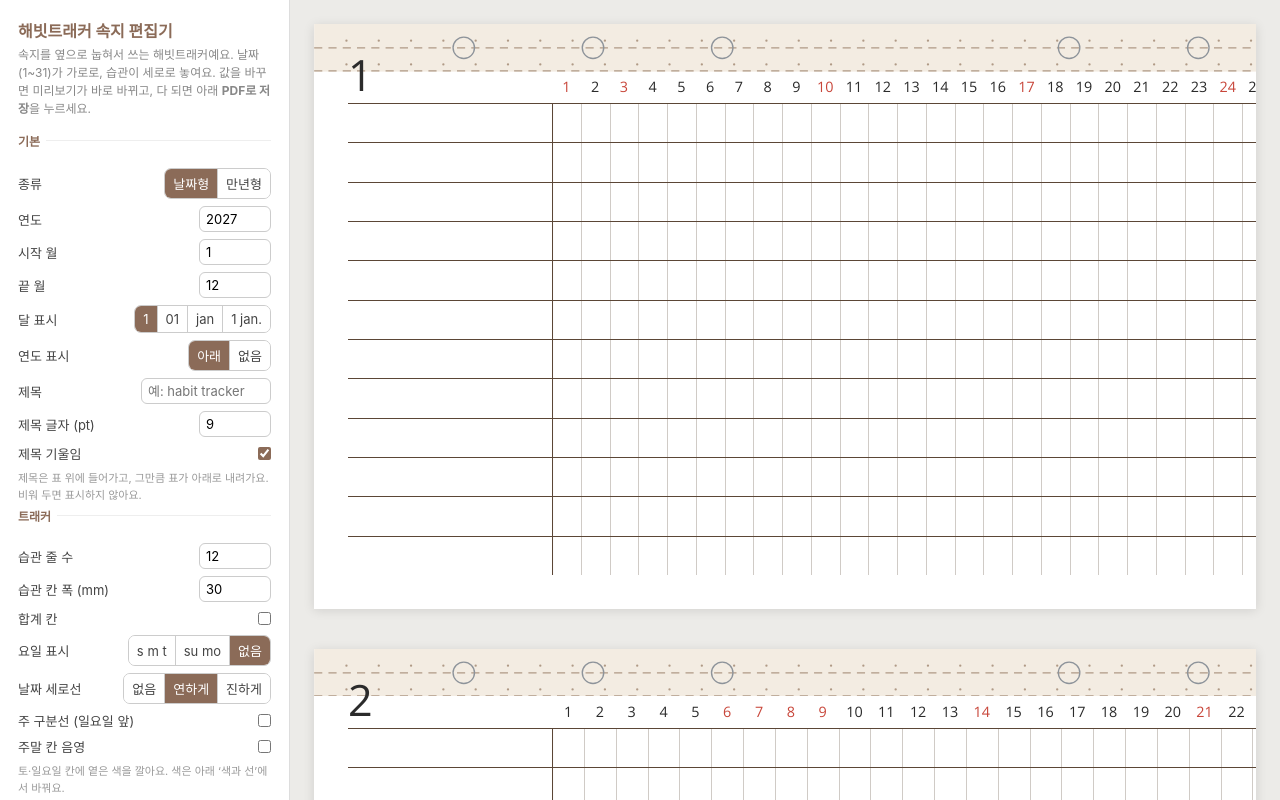
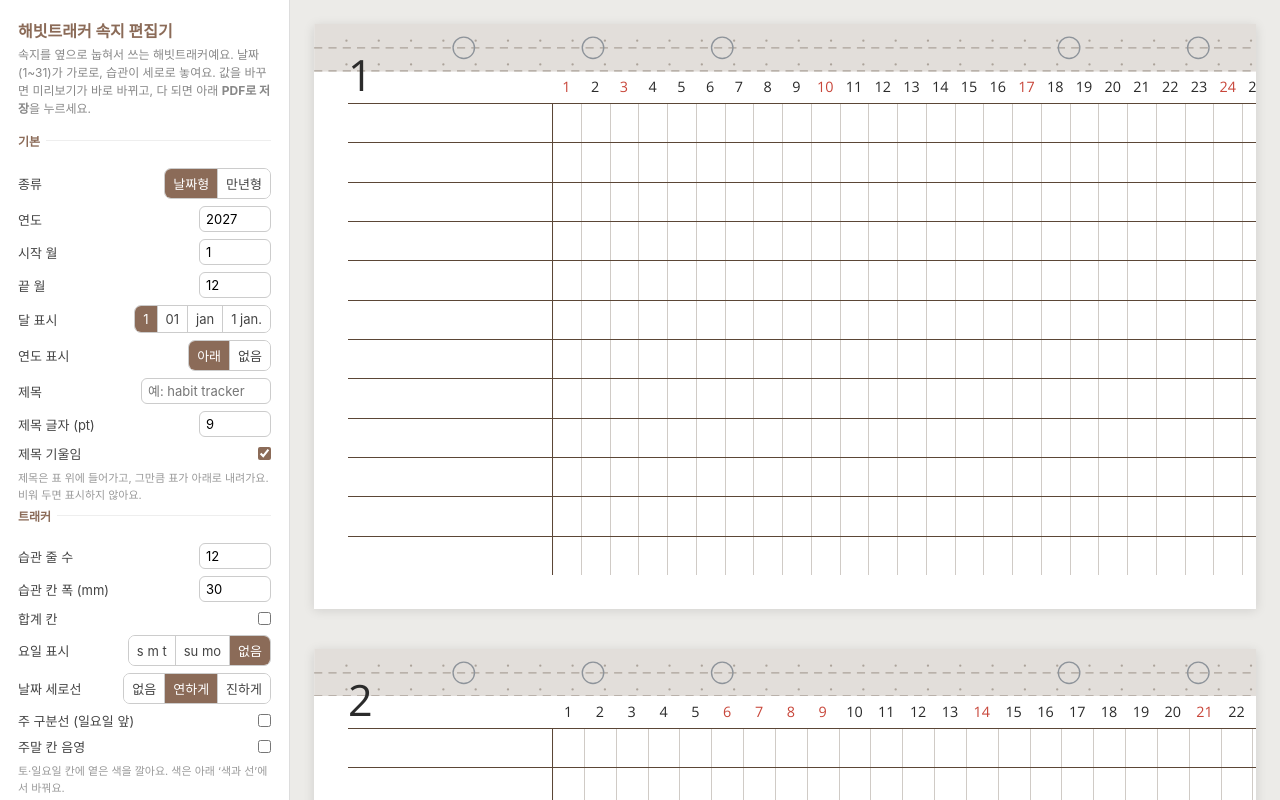
Before and after one commit to MOV-IE/habit-tracker-generator, a plain HTML site: page index.html in a window 1280 px wide. Shown: the top 800 px of the page. Drawn offline with Linux system fonts and the light colour scheme.

Commit message:
Ring area: Warm Gray 2 C background (translucent), Warm Gray 5 C dashes and dots (#9)
Claude-Session: https://claude.ai/code/session_01NP1betRcKkkrsVRVWCmt3n

Co-authored-by: Claude <noreply@anthropic.com>

```diff
--- a/index.html
+++ b/index.html
@@ -257,9 +257,9 @@ function ringSvg(len, band, edgeFirst, horizontal, pos) {
   const r = Math.min(5, band * .45) / 2;
   const holes = RING_HOLES.map(d => { const [x, y] = pt(len / 2 + d, vc); return `<circle cx="${x}" cy="${y}" r="${r}"/>`; }).join('');
   return `<svg class="ringsvg" viewBox="0 0 ${W} ${H}" style="width:${W}mm;height:${H}mm;${pos}">`
-    + `<rect width="${W}" height="${H}" fill="#f3ece2"/>`
-    + `<path d="${ln(vi + s * .1)}${ln(vc)}" stroke="#b09a86" stroke-width=".18" stroke-dasharray="1.2 .9" fill="none"/>`
-    + `<g fill="#b09a86">${dots}</g>`
+    + `<rect width="${W}" height="${H}" fill="#cbc4bc" fill-opacity=".55"/>`
+    + `<path d="${ln(vi + s * .1)}${ln(vc)}" stroke="#aca39a" stroke-width=".18" stroke-dasharray="1.2 .9" fill="none"/>`
+    + `<g fill="#aca39a">${dots}</g>`
     + `<g fill="none" stroke="#8d939a" stroke-width=".2">${holes}</g></svg>`;
 }
 
```
